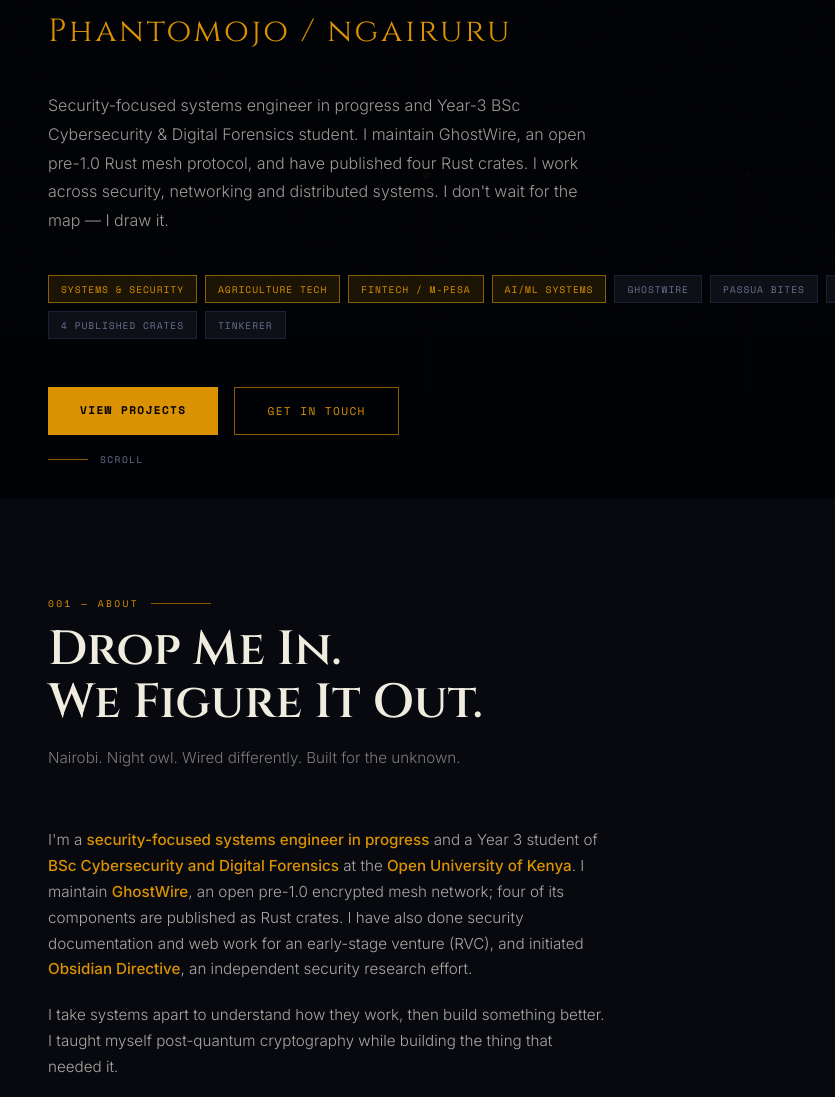
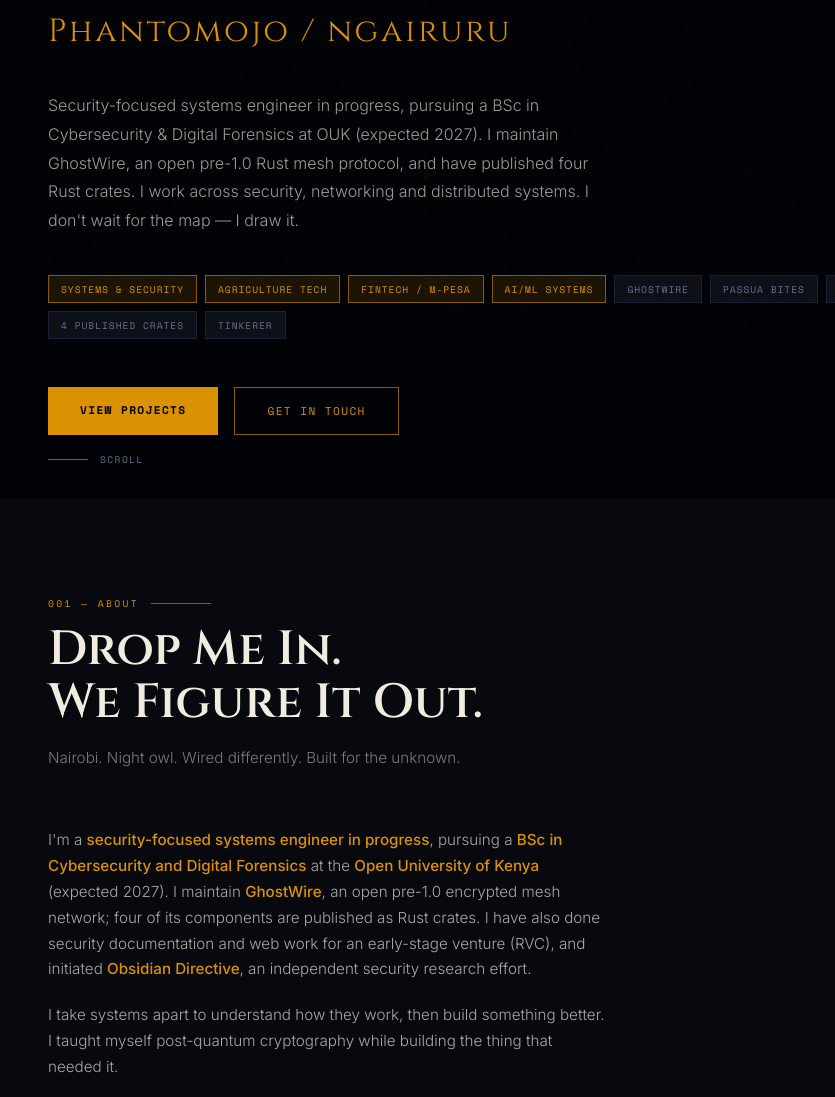
Before and after one commit to Phantomojo/phantomojo, a plain HTML site: page portfolio/index.html in a window 1280 px wide. Shown: the part 465-1562 px from the top of the page, 0-835 px from the left. Drawn offline with nearby package versions, Linux system fonts and the light colour scheme.

Commit message:
Use pursuing-degree phrasing; keep Year 3 detail in README affiliation only

```diff
--- a/portfolio/index.html
+++ b/portfolio/index.html
@@ -3,7 +3,7 @@
 <head>
 <meta charset="UTF-8">
 <meta name="viewport" content="width=device-width, initial-scale=1.0">
-<title>Phantomojo | Security-focused systems engineer · Year-3 cybersecurity student</title>
+<title>Phantomojo | Security-focused systems engineer · pursuing BSc at OUK</title>
 <link rel="preconnect" href="https://fonts.googleapis.com">
 <link href="https://fonts.googleapis.com/css2?family=Space+Mono:ital,wght@0,400;0,700;1,400&family=Cinzel:wght@400;600;700&family=Inter:wght@300;400;500&display=swap" rel="stylesheet">
 <style>
@@ -807,7 +807,7 @@
   <h1 class="hero-name">Michael<br>Irungu<br>Muriithi</h1>
   <div class="hero-alias">Phantomojo / ngairuru</div>
   <p class="hero-desc">
-    Security-focused systems engineer in progress and Year-3 BSc Cybersecurity &amp; Digital Forensics student. I maintain GhostWire, an open pre-1.0 Rust mesh protocol, and have published four Rust crates. I work across security, networking and distributed systems. I don't wait for the map — I draw it.
+    Security-focused systems engineer in progress, pursuing a BSc in Cybersecurity &amp; Digital Forensics at OUK (expected 2027). I maintain GhostWire, an open pre-1.0 Rust mesh protocol, and have published four Rust crates. I work across security, networking and distributed systems. I don't wait for the map — I draw it.
   </p>
   <div class="hero-tags">
     <span class="tag gold">Systems &amp; security</span>
@@ -844,7 +844,7 @@
   <div class="about-grid">
     <div class="about-text">
       <p>
-        I'm a <strong>security-focused systems engineer in progress</strong> and a Year 3 student of <strong>BSc Cybersecurity and Digital Forensics</strong> at the <strong>Open University of Kenya</strong>. I maintain <strong>GhostWire</strong>, an open pre-1.0 encrypted mesh network; four of its components are published as Rust crates. I have also done security documentation and web work for an early-stage venture (RVC), and initiated <strong>Obsidian Directive</strong>, an independent security research effort.
+        I'm a <strong>security-focused systems engineer in progress</strong>, pursuing a <strong>BSc in Cybersecurity and Digital Forensics</strong> at the <strong>Open University of Kenya</strong> (expected 2027). I maintain <strong>GhostWire</strong>, an open pre-1.0 encrypted mesh network; four of its components are published as Rust crates. I have also done security documentation and web work for an early-stage venture (RVC), and initiated <strong>Obsidian Directive</strong>, an independent security research effort.
       </p>
       <p>
         I take systems apart to understand how they work, then build something better. I taught myself post-quantum cryptography while building the thing that needed it.
@@ -896,7 +896,7 @@
         <div class="t-out"><br></div>
         <div><span class="t-key">alias</span>      = <span class="t-val">"Phantomojo"</span></div>
         <div><span class="t-key">anon_id</span>    = <span class="t-val">"ngairuru"</span>  <span class="t-comment"># "divine shadow"</span></div>
-        <div><span class="t-key">title</span>      = <span class="t-val">"Security-focused systems engineer · Year-3 student · GhostWire maintainer"</span></div>
+        <div><span class="t-key">title</span>      = <span class="t-val">"Security-focused systems engineer · pursuing BSc at OUK · GhostWire maintainer"</span></div>
         <div><span class="t-key">locale</span>     = <span class="t-val">"Nairobi, Kenya"</span></div>
         <div><span class="t-key">mode</span>       = <span class="t-val">"drop_me_in"</span>  <span class="t-comment"># we figure it out</span></div>
         <div><span class="t-key">philosophy</span> = <span class="t-val">"Ubuntu · Cypherpunk · Indra's Net"</span></div>
```
Also changed, not shown: 1 other file.
